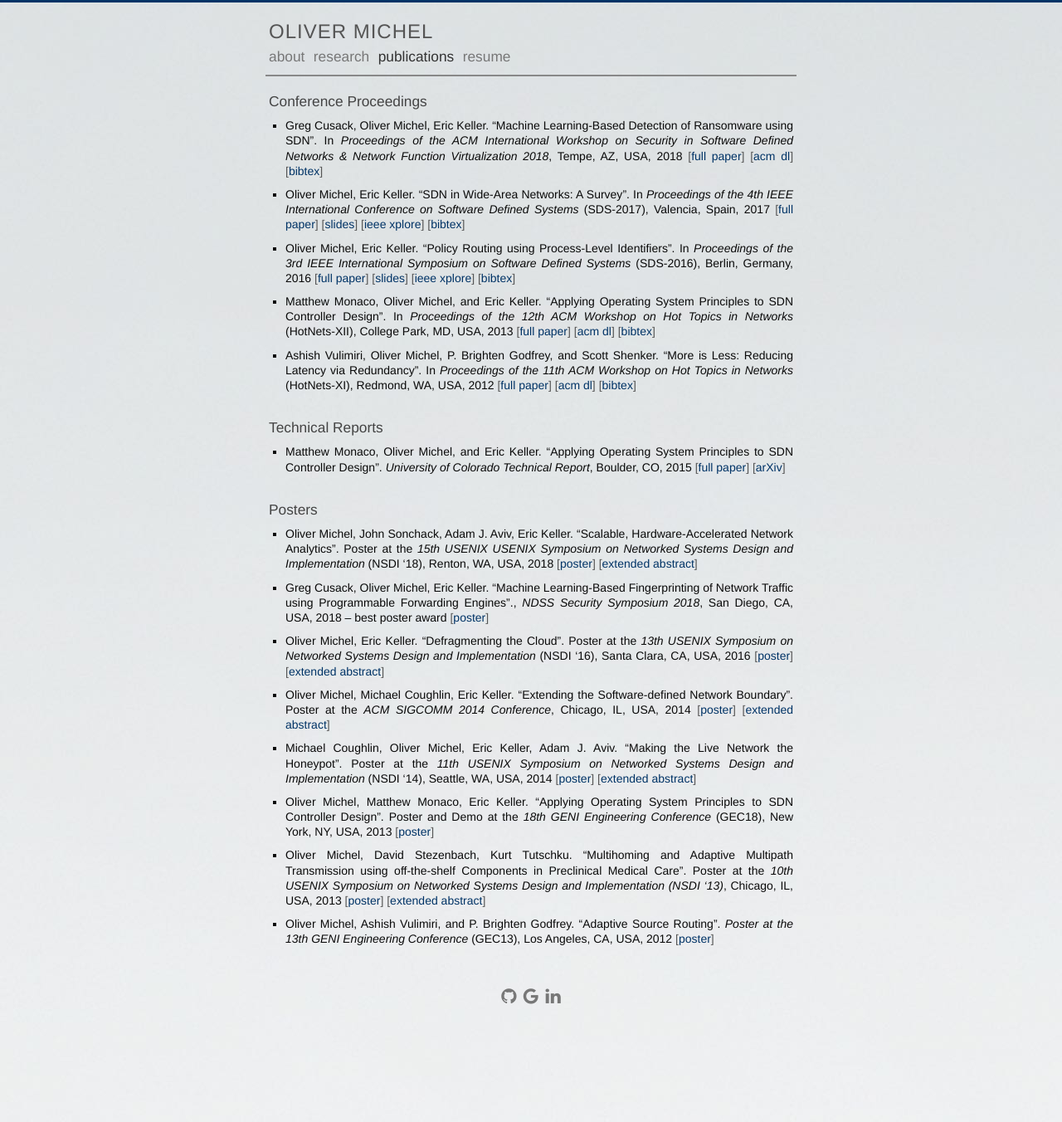
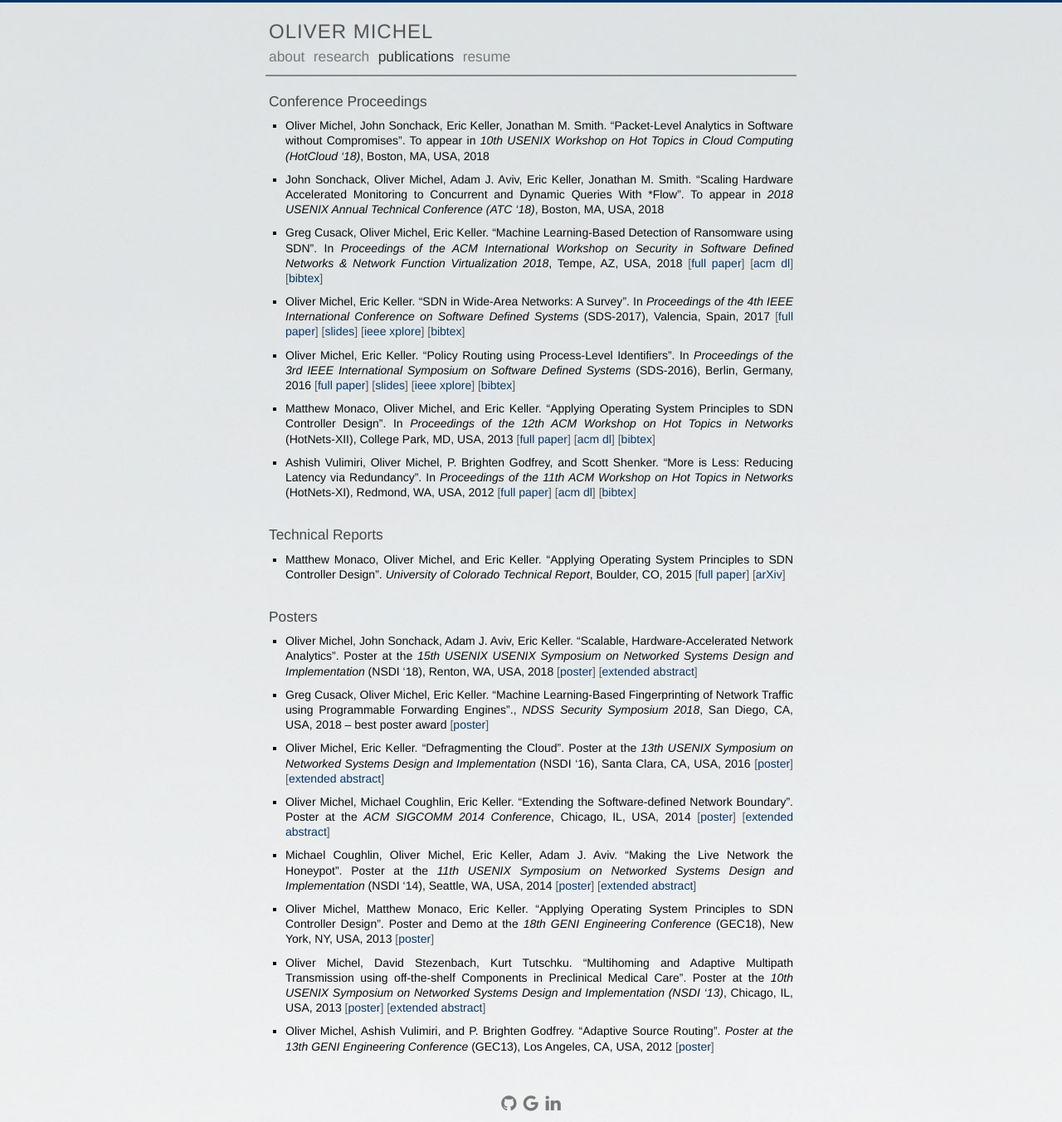
Before and after one commit to olivermichel/olivermichel.github.io, a Jekyll site: the page built from pages/publications.md, in a window 1280 px wide. Shown: the whole page at 83% size. Built offline with Jekyll 4.4.1, drawn with Linux system fonts in a browser that asks for light colours; before the commit the page ends 1223 px from its top, so only the background shows below that.

Commit message:
add hotcloud and atc papers

```diff
--- a/pages/publications.md
+++ b/pages/publications.md
@@ -6,6 +6,12 @@ permalink: /publications/
 
 ## Conference Proceedings
 
+* Oliver Michel, John Sonchack, Eric Keller, Jonathan M. Smith. "**Packet-Level Analytics in
+  Software without Compromises**". To appear in *10th USENIX Workshop on Hot Topics in Cloud
+  Computing (HotCloud '18)*, Boston, MA, USA, 2018
+* John Sonchack, Oliver Michel, Adam J. Aviv, Eric Keller, Jonathan M. Smith. "**Scaling Hardware
+  Accelerated Monitoring to Concurrent and Dynamic Queries With \*Flow**". To appear in *2018 USENIX
+  Annual Technical Conference (ATC '18)*, Boston, MA, USA, 2018
 * Greg Cusack, Oliver Michel, Eric Keller. "**Machine Learning-Based Detection of Ransomware using
   SDN**". In *Proceedings of the ACM International Workshop on Security in Software Defined
 	Networks & Network Function Virtualization 2018*, Tempe, AZ, USA,
```
